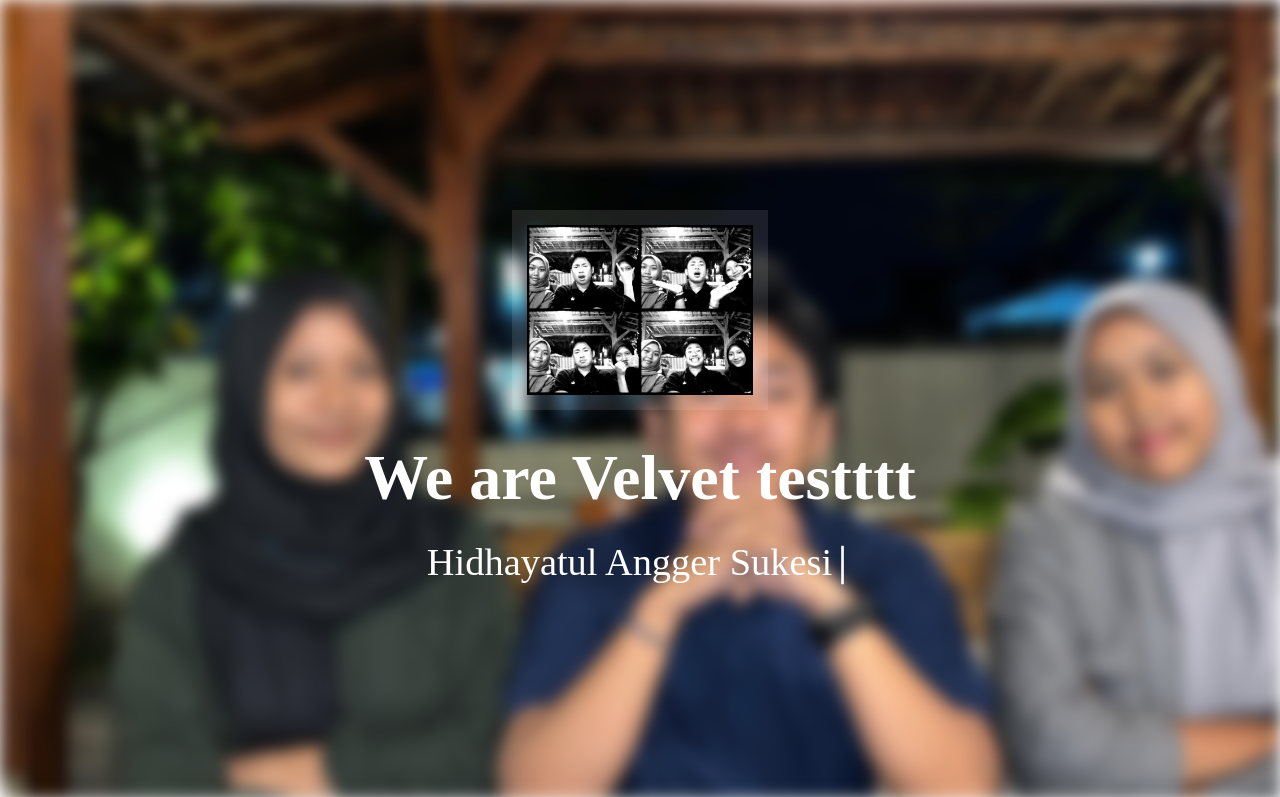
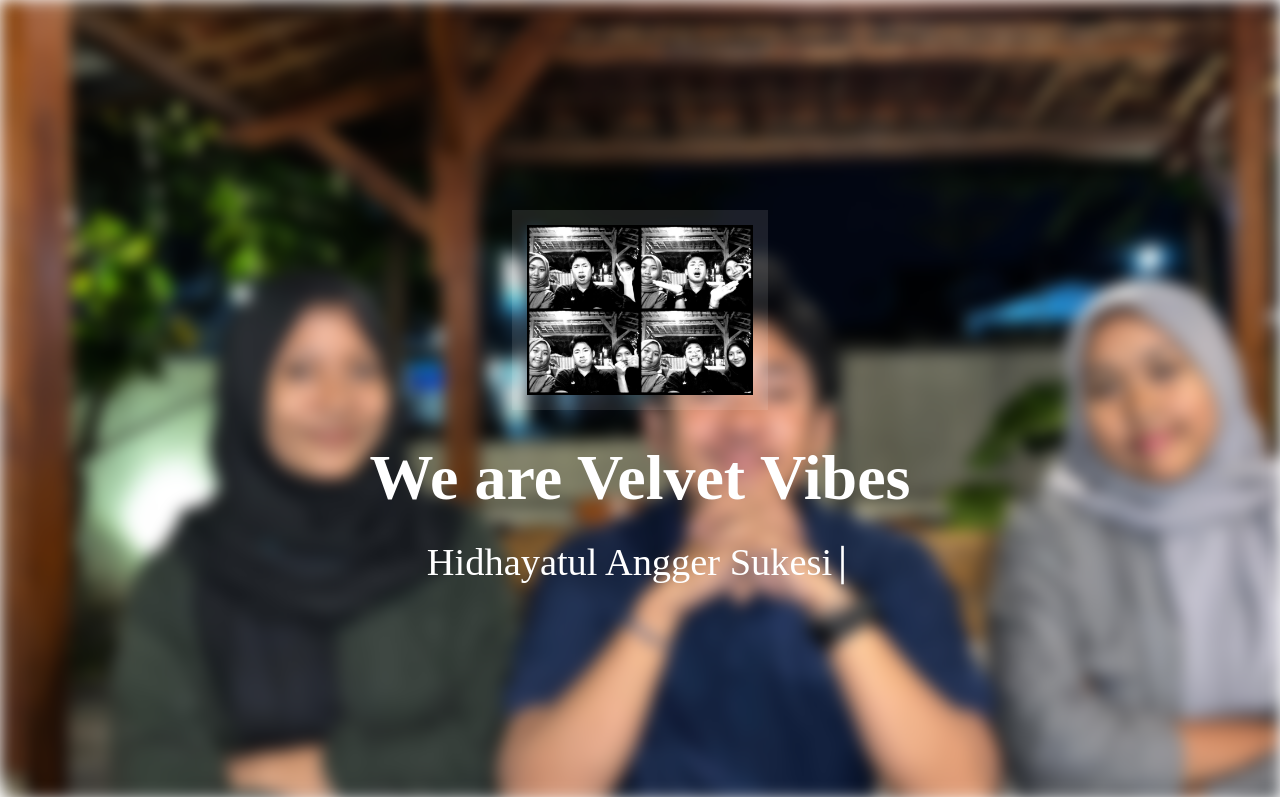
Before and after one commit to Lalayaaa/velvet-vibessss, a plain HTML site: page index.html in a window 1280 px wide. Shown: the top 797 px of the page. Drawn offline with nearby package versions, Linux system fonts and the light colour scheme; a web font is replaced by a local one.

Commit message:
vibes commit

```diff
--- a/index.html
+++ b/index.html
@@ -33,7 +33,7 @@
                     </div>
 
                     <div class="col-md-12">
-                        <h1>We are Velvet testttt</h1>
+                        <h1>We are Velvet Vibes</h1>
                     </div>
 
                     <div class="col-md-12">
```
